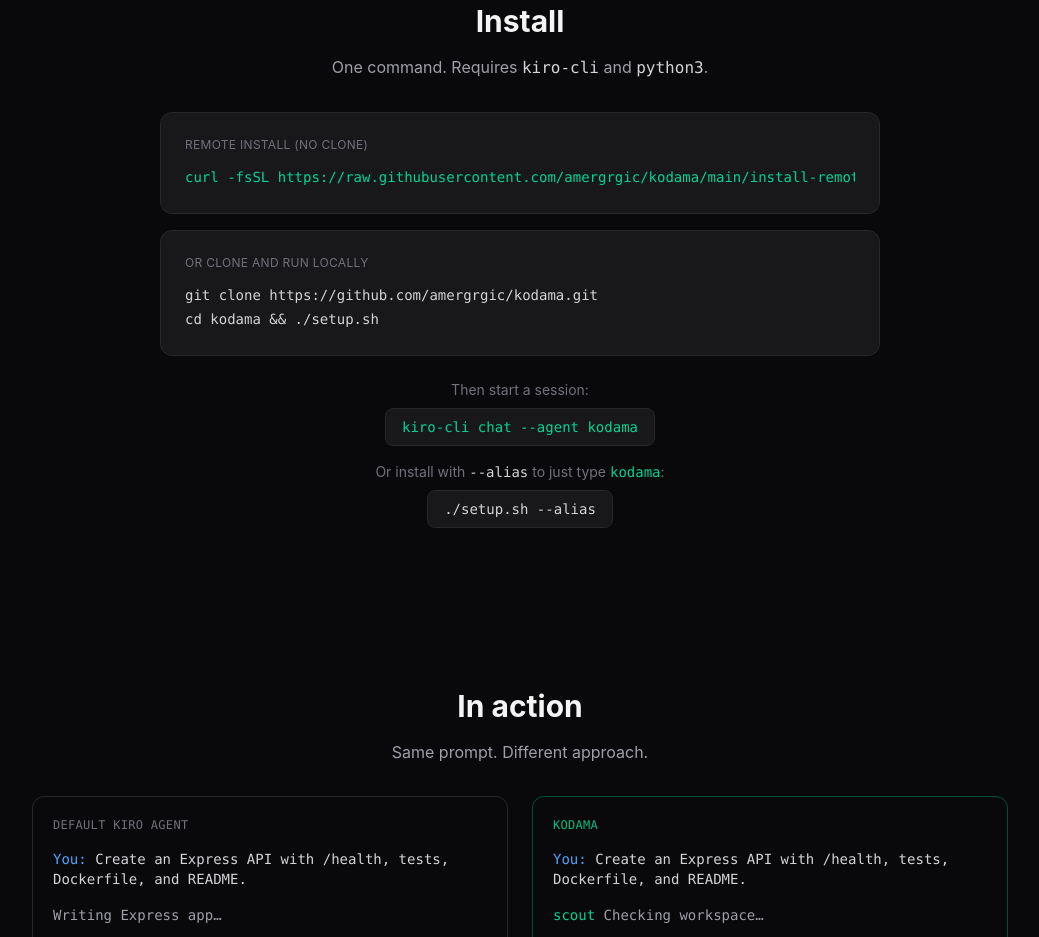
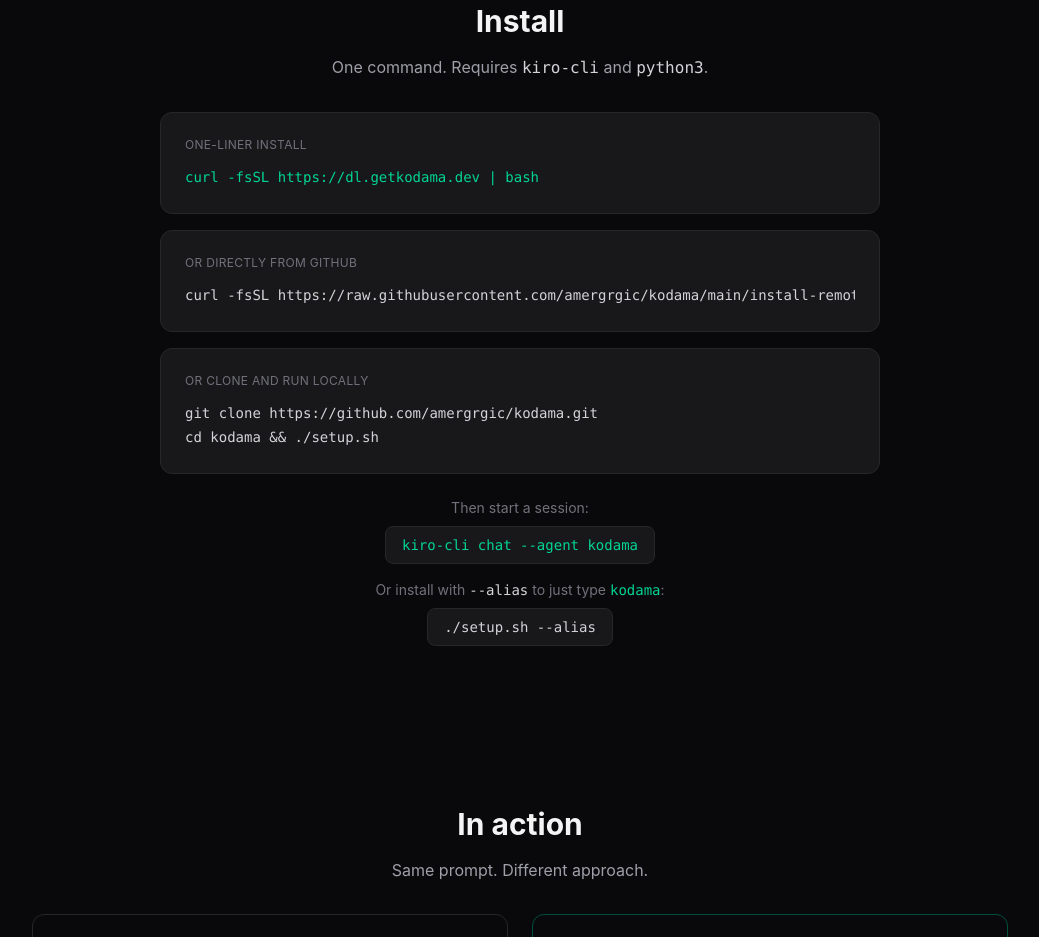
Before and after one commit to amergrgic/kodama, an Astro site in the folder site/: page / in a window 1280 px wide. Shown: the part 2595-3532 px from the top of the page, without its empty margins (120-1159 px from the left). Built offline with nearby package versions, Linux system fonts and the light colour scheme; Astro itself is replaced by a stand-in of ours.

Commit message:
docs: use dl.getkodama.dev as primary install URL
GitHub raw URL kept as fallback option.

```diff
--- a/site/src/pages/index.astro
+++ b/site/src/pages/index.astro
@@ -110,8 +110,13 @@
     </p>
 
     <div class="rounded-xl bg-zinc-900 border border-zinc-800 p-6">
-      <p class="text-xs text-zinc-500 uppercase tracking-wide mb-3">Remote install (no clone)</p>
-      <pre class="overflow-x-auto"><code class="text-emerald-400 text-sm">curl -fsSL https://raw.githubusercontent.com/amergrgic/kodama/main/install-remote.sh | bash</code></pre>
+      <p class="text-xs text-zinc-500 uppercase tracking-wide mb-3">One-liner install</p>
+      <pre class="overflow-x-auto"><code class="text-emerald-400 text-sm">curl -fsSL https://dl.getkodama.dev | bash</code></pre>
+    </div>
+
+    <div class="mt-4 rounded-xl bg-zinc-900 border border-zinc-800 p-6">
+      <p class="text-xs text-zinc-500 uppercase tracking-wide mb-3">Or directly from GitHub</p>
+      <pre class="overflow-x-auto"><code class="text-zinc-300 text-sm">curl -fsSL https://raw.githubusercontent.com/amergrgic/kodama/main/install-remote.sh | bash</code></pre>
     </div>
 
     <div class="mt-4 rounded-xl bg-zinc-900 border border-zinc-800 p-6">
```
Also changed, not shown: README.md.
